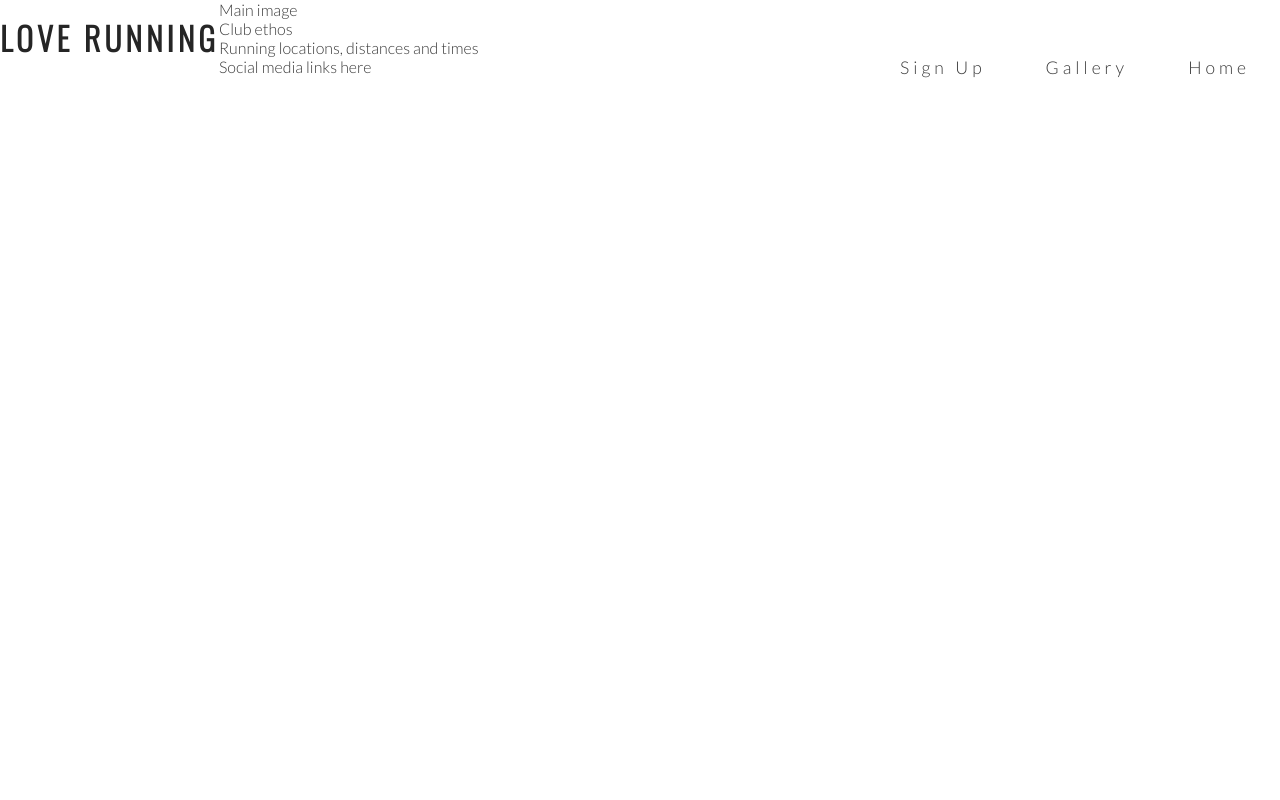
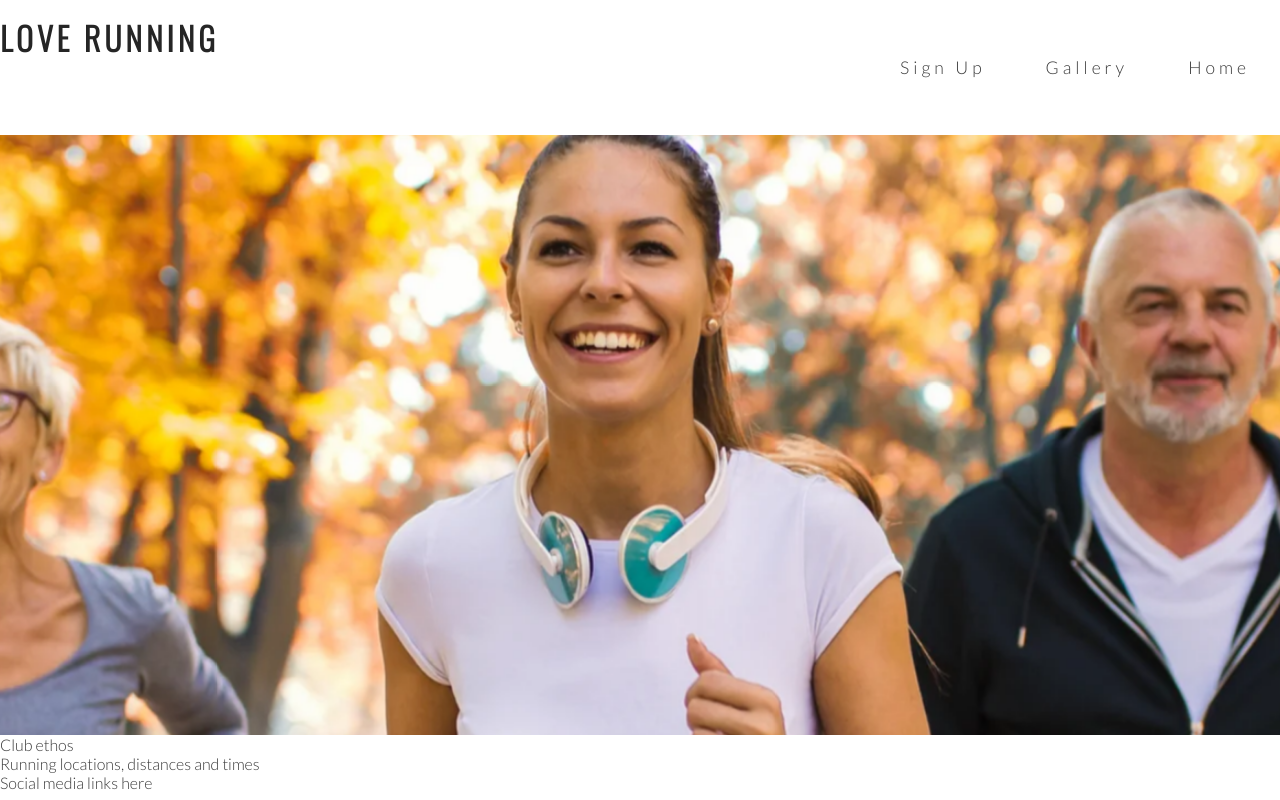
Before and after one commit to ajmccredie/love-runnning, a plain HTML site: page index.html in a window 1280 px wide. Drawn offline with nearby package versions, Linux system fonts and the light colour scheme.

Commit message:
Hero image animation

```diff
--- a/assets/css/style.css
+++ b/assets/css/style.css
@@ -57,3 +57,30 @@ h1, h2 {
  .active {
     border-bottom: 1px solid #3a3a3a;
  }
+
+ #hero-outer {
+    height: 600px;
+    width: 100%;
+    overflow:hidden;
+ }
+
+ #hero-image {
+    height: 600px;
+    width: 100%;
+    background: url('../images/hero-image.webp') no-repeat center center;
+    /* animates the zoom effect on the loading page */
+    animation-name: hero-zoom;
+    animation-duration: 5s;
+    animation-fill-mode: forwards;
+}
+
+ /* creates the level of zoom for hero image */
+
+ @keyframes hero-zoom {
+    from {
+        transform: scale(1);
+    }
+    to {
+        transform: scale(1.1);
+    }
+ }
--- a/index.html
+++ b/index.html
@@ -28,8 +28,8 @@
             </ul>
         </nav>
     </header>
-    <section>
-        Main image
+    <section id="hero-outer">
+        <div id="hero-image"></div>
     </section>
     <section>
         Club ethos
```
Also changed, not shown: assets/images/hero-image.webp (added).
